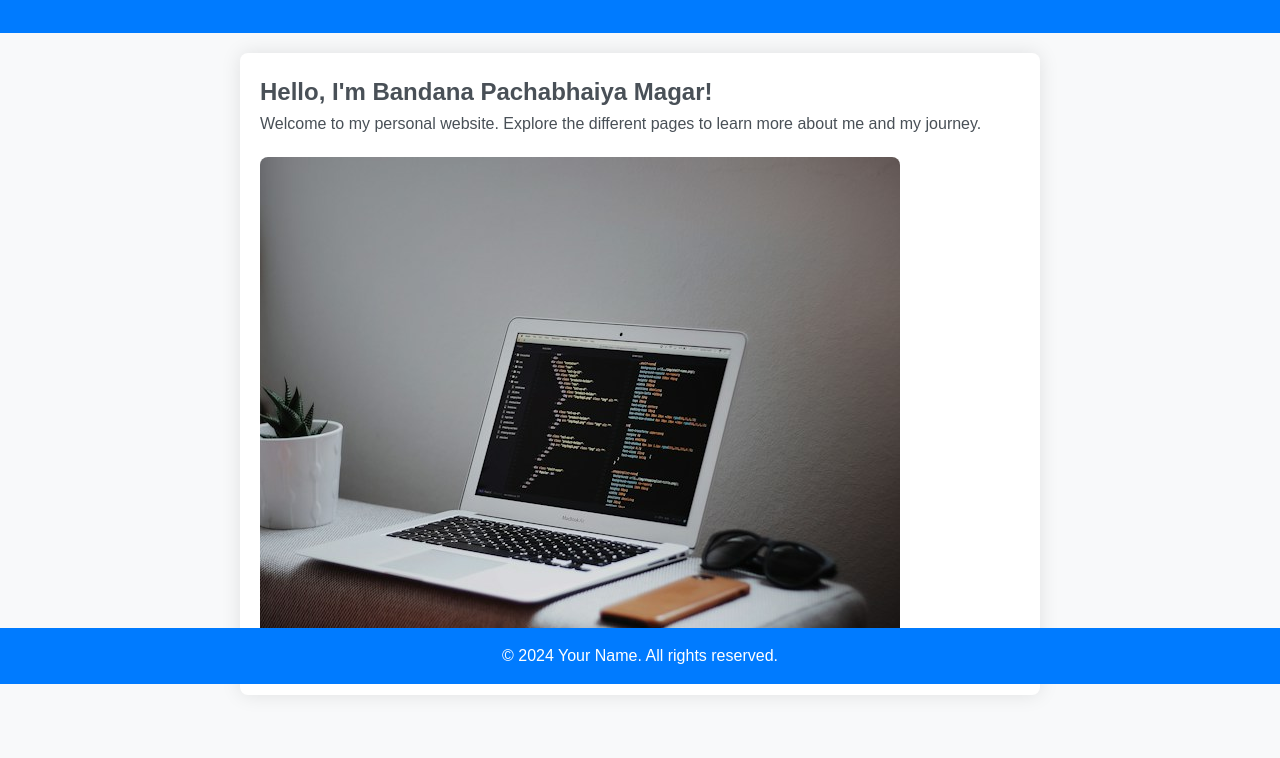
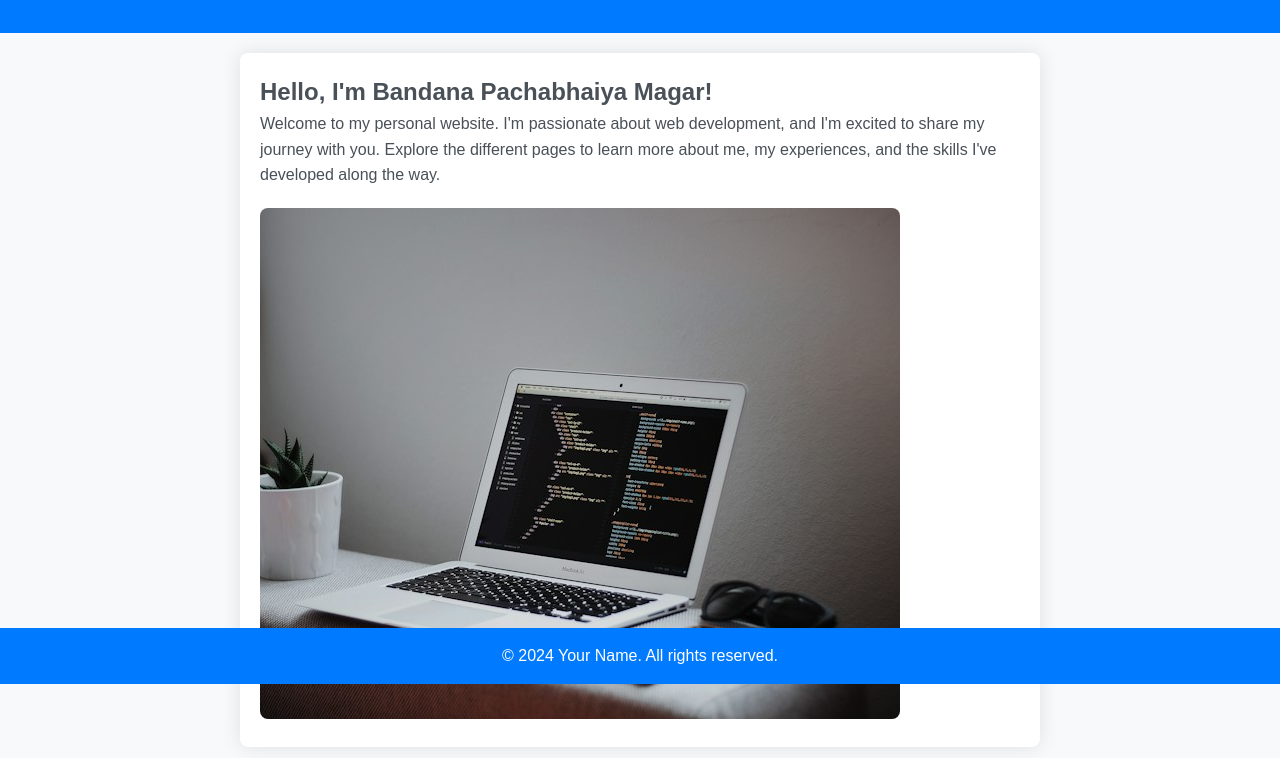
Before and after one commit to bandanapm/FrontendClassAssignment, a plain HTML site: page index.html in a window 1280 px wide. Shown: the part 116-874 px from the top of the page. Before the commit the page ends 831 px from the top, so only its background shows below. Drawn offline with Linux system fonts and the light colour scheme.

Commit message:
Added content in main page.

```diff
--- a/index.html
+++ b/index.html
@@ -22,7 +22,7 @@
 
     <section>
         <h2>Hello, I'm Bandana Pachabhaiya Magar!</h2>
-        <p>Welcome to my personal website. Explore the different pages to learn more about me and my journey.</p>
+        <p>Welcome to my personal website. I'm passionate about web development, and I'm excited to share my journey with you. Explore the different pages to learn more about me, my experiences, and the skills I've developed along the way.</p>
         <img src="pp.jpg" alt="Bandana's Profile Picture">
     </section>
 
```
